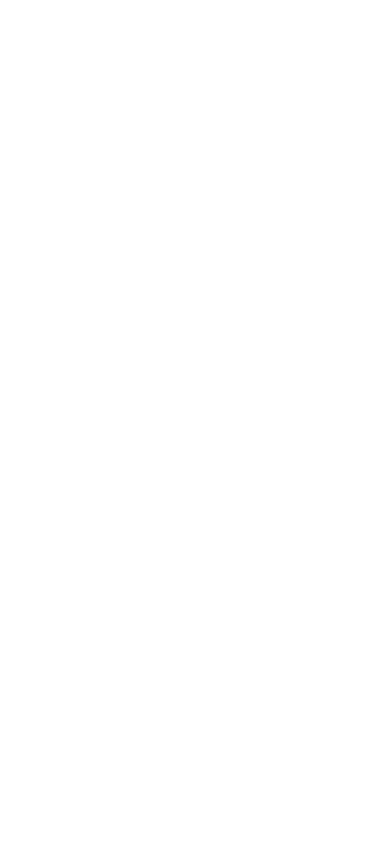
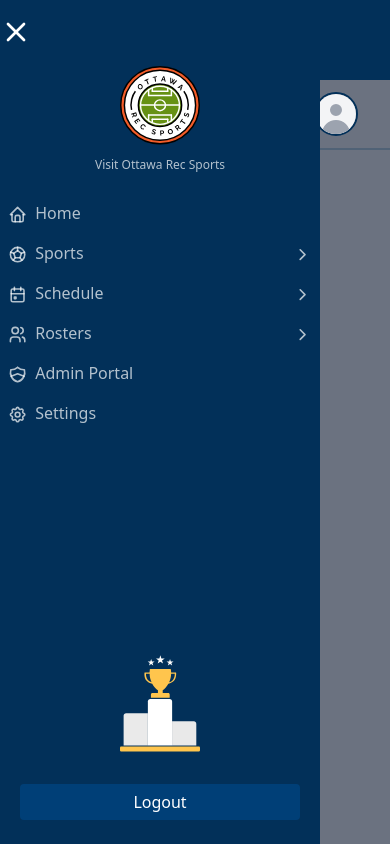
Before and after one commit to bern0241/ottawarecsports, a Next.js app: page / in a window 390 px wide. Built offline with nearby package versions, Linux system fonts and the light colour scheme.

Commit message:
Update header design

```diff
--- /dev/null
+++ b/components/common/Header/HeadLayout.js
@@ -0,0 +1,36 @@
+/**
+ * Last updated: 2023-03-14
+ *
+ * Author(s):
+ * Ghazaldeep Kaur <kaur0762@algonquinlive.com>
+ */
+
+import React from 'react';
+import Image from 'next/image';
+import { IconMenu2 } from '@tabler/icons-react';
+
+const HeadLayout = (props) => {
+  console.log(props.menuOpen);
+	function handleClick() {
+		props.showMenu(false);
+	}
+  return (
+    <div className="w-full h-20 flex flex-row items-center bg-brand-blue-900 top-0 right-0 pl-2 pr-12 sm:hidden">
+      <div className="self-start">
+        <button className="visible center mt-4 mr-2" onClick={handleClick}>
+            <IconMenu2 color="white" size={'3em'} />
+          </button>
+        </div>
+        <Image
+          src="/Logo.svg"
+          alt="ORS Logo"
+          width={66}
+          height={66}
+          priority
+          className="mx-auto"
+        />
+    </div>
+  );
+};
+
+export default HeadLayout;
--- a/components/common/Header/index.js
+++ b/components/common/Header/index.js
@@ -6,18 +6,22 @@
  */
 
 import React from 'react';
+import HeadLayout from './HeadLayout';
 import Profile from './Profile';
 import HeaderTitle from './Title';
 
-const Header = () => {
+const Header = (props) => {
 	return (
-		<>
-			<div className="sm:fixed w-full grow px-5 py-2 sm:pl-80 flex flex-row justify-between items-strech border-b-2 border-brand-blue-900/25 top-0 right-0 ">
-				<HeaderTitle className="ml-4" />
-				<div className="flex-grow"></div>
-				<Profile className="ml-auto" />
+		<div>
+			<div>
+				<HeadLayout showMenu={props.menuOpen} showMenu={props.showMenu}/>
+				<div className="sm:fixed w-full grow px-5 py-2 sm:pl-80 flex flex-row justify-between items-strech border-b-2 border-brand-blue-900/25 top-0 right-0 ">
+					<HeaderTitle className="ml-4" />
+					<div className="flex-grow"></div>
+					<Profile className="ml-auto" />
+				</div>
 			</div>
-		</>
+		</div>
 	);
 };
 
--- a/components/common/Layout/index.js
+++ b/components/common/Layout/index.js
@@ -10,6 +10,7 @@
 import Header from '../Header';
 import NavbarMenu from '../NavBar';
 import { IconMenu2 } from '@tabler/icons-react';
+import HeadLayout from '../Header/HeadLayout';
 
 const Layout = () => {
 const [menuOpen, setMenuOpen] = useState(true);
@@ -23,22 +24,7 @@
     {menuOpen ? (
       <div className="h-screen relative z-0 flex bg-gray-500 sm:bg-transparent">
         <div className="w-full">
-						<div className="w-full h-20 flex flex-row items-center bg-brand-blue-900 top-0 right-0 pl-2 pr-12 sm:hidden">
-							<div className="self-start">
-								<button className="visible center mt-4 mr-2" onClick={showMenu}>
-									<IconMenu2 color="white" size={'3em'} />
-								</button>
-							</div>
-							<Image
-								src="/Logo.svg"
-								alt="ORS Logo"
-								width={66}
-								height={66}
-								priority
-								className="mx-auto"
-							/>
-						</div>
-						<Header />
+          <Header showMenu={menuOpen} showMenu={showMenu}/>
           </div>
           <div className="absolute inset-y-0 left-0 z-10">
             <NavbarMenu showMenu={menuOpen} showMenu={showMenu} />
@@ -47,22 +33,7 @@
       ) : (
         <div>
           <div>
-						<div className="w-full h-20 flex flex-row items-center bg-brand-blue-900 top-0 right-0 pl-2 pr-12 sm:hidden">
-							<div className="self-start">
-								<button className="visible center mt-4 mr-2" onClick={showMenu}>
-									<IconMenu2 color="white" size={'3em'} />
-								</button>
-							</div>
-							<Image
-								src="/Logo.svg"
-								alt="ORS Logo"
-								width={66}
-								height={66}
-								priority
-								className="mx-auto"
-							/>
-						</div>
-						<Header />
+            <Header showMenu={menuOpen} showMenu={showMenu}/>
           </div>
           <div className="absolute inset-y-0 left-0 z-10 hidden sm:block">
             <NavbarMenu showMenu={menuOpen} showMenu={showMenu} />
--- a/pages/index.js
+++ b/pages/index.js
@@ -21,6 +21,7 @@
 				<link rel="icon" href="/Logo.svg" />
 			</Head>
 			<main>
+				<Layout/>
 			</main>
 		</>
 	);
```
Lines whose indentation alone changed are shown as unchanged.
